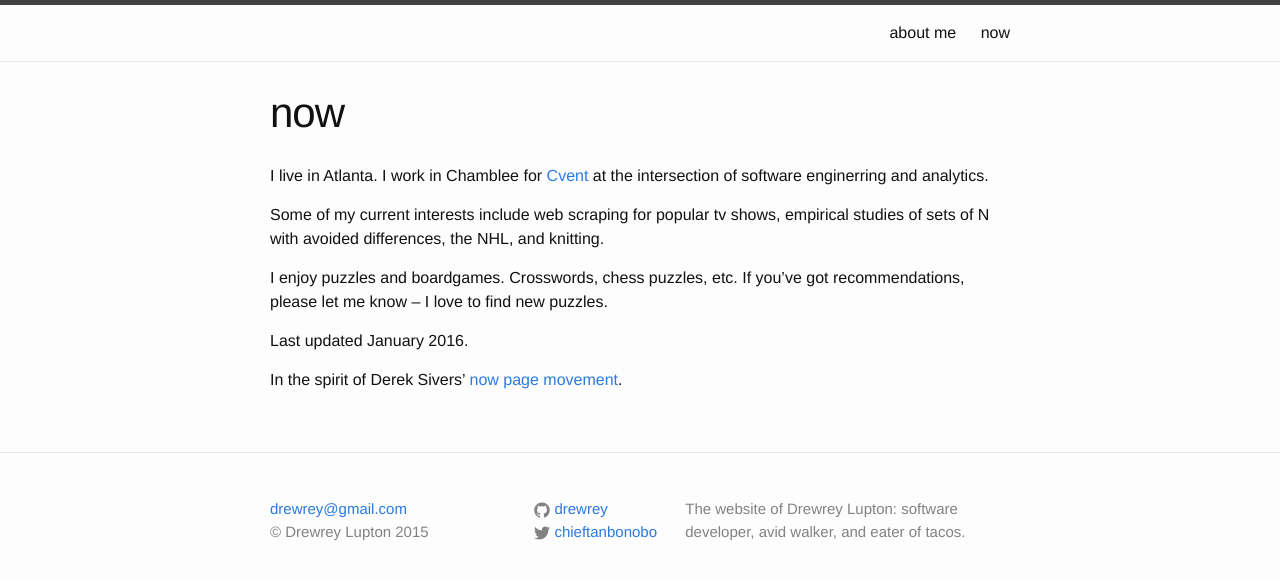
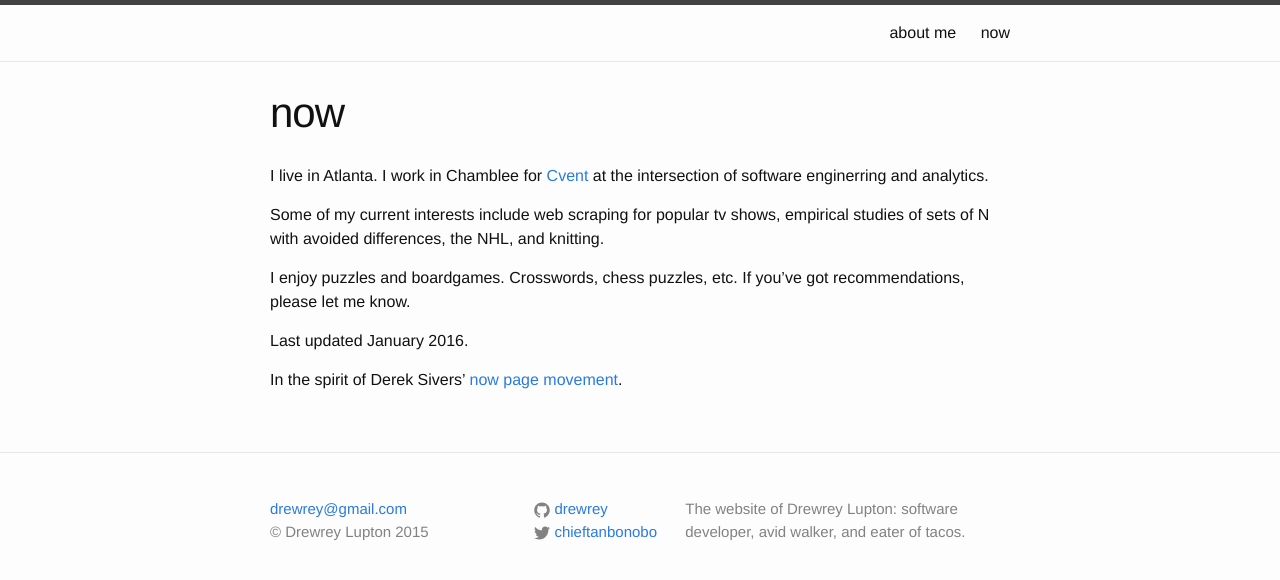
Before and after one commit to drewrey/personal-site, a Jekyll site: the page built from now/index.md, in a window 1280 px wide. Shown: the top 580 px of the page. Built offline with Jekyll 4.4.1, drawn with Linux system fonts in a browser that asks for light colours.

Commit message:
remove redundancy

```diff
--- a/now/index.md
+++ b/now/index.md
@@ -8,7 +8,7 @@ I live in Atlanta. I work in Chamblee for [Cvent][Cvent] at the intersection of
 
 Some of my current interests include web scraping for popular tv shows, empirical studies of sets of N with avoided differences, the NHL, and knitting.
 
-I enjoy puzzles and boardgames. Crosswords, chess puzzles, etc. If you've got recommendations, please let me know -- I love to find new puzzles.
+I enjoy puzzles and boardgames. Crosswords, chess puzzles, etc. If you've got recommendations, please let me know.
 
 Last updated January 2016.
 
```
